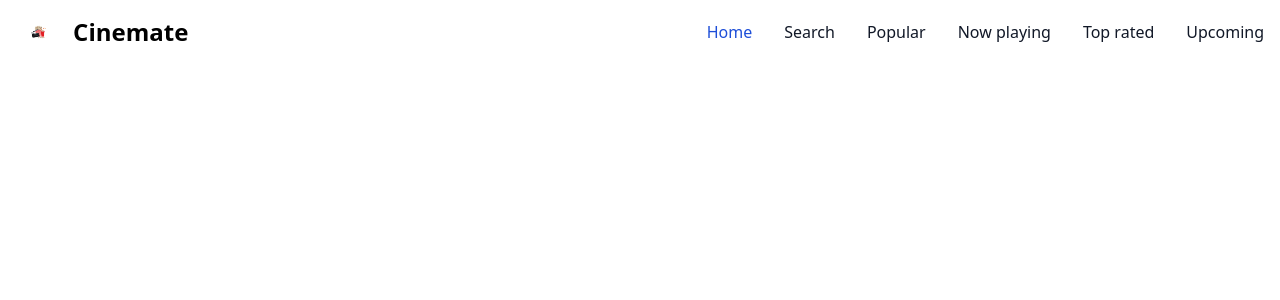
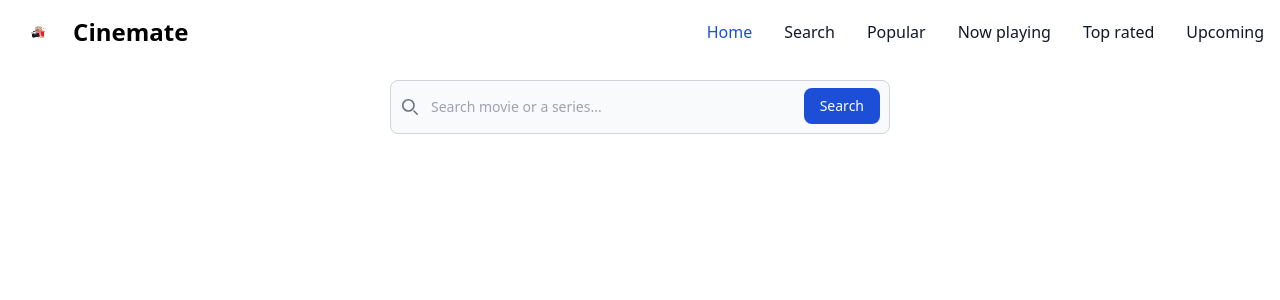
Before and after one commit to BrahimMasmoudi/formation-by-noor-fakhry, a Nuxt app: page /search in a window 1280 px wide. Shown: the top 300 px of the page. Built offline with nearby package versions, Linux system fonts and the light colour scheme.

Commit message:
search working

```diff
--- a/pages/popular.vue
+++ b/pages/popular.vue
@@ -9,6 +9,12 @@
         <MovieCard :movie="movie"/>
       </li>
     </ul>
+  </section>
+
+  <section>
+    <h1 class=" mb-4 text-4xl font-extrabold leading-none tracking-tight text-gray-900 md:text-5xl lg:text-6xl">
+      Now playing TV series
+    </h1>
 
     <ul class="grid grid-cols-5 gap">
       <li v-for="serie in data?.series?.results ??[]">
@@ -16,6 +22,7 @@
       </li>
     </ul>
   </section>
+
 </template>
 
 <script setup lang="ts">
--- a/pages/search.vue
+++ b/pages/search.vue
@@ -1,8 +1,77 @@
 <template>
+  <div class="w-auto flex items-center justify-center">
+    <form style="width: 500px" class="mt-4">
+      <label for="default-search" class="mb-2 text-sm font-medium text-gray-900 sr-only dark:text-white">Search</label>
+      <div class="relative">
+        <div class="absolute inset-y-0 start-0 flex items-center ps-3 pointer-events-none">
+          <svg class="w-4 h-4 text-gray-500 dark:text-gray-400" aria-hidden="true" xmlns="http://www.w3.org/2000/svg"
+               fill="none" viewBox="0 0 20 20">
+            <path stroke="currentColor" stroke-linecap="round" stroke-linejoin="round" stroke-width="2"
+                  d="m19 19-4-4m0-7A7 7 0 1 1 1 8a7 7 0 0 1 14 0Z"/>
+          </svg>
+        </div>
+        <input v-model="search" type="text"
+               class="block w-full p-4 ps-10 text-sm text-gray-900 border border-gray-300 rounded-lg bg-gray-50 focus:ring-blue-500 focus:border-blue-500 dark:bg-gray-700 dark:border-gray-600 dark:placeholder-gray-400 dark:text-white dark:focus:ring-blue-500 dark:focus:border-blue-500"
+               placeholder="Search movie or a series..."
+               @keydown.enter.prevent="onSubmitClick"
+               required/>
+        <button @click="onSubmitClick"
+                type="button"
+                :disabled="search.length === 0"
+                class="text-white absolute end-2.5 bottom-2.5 bg-blue-700 hover:bg-blue-800 focus:ring-4 focus:outline-none focus:ring-blue-300 font-medium rounded-lg text-sm px-4 py-2 dark:bg-blue-600 dark:hover:bg-blue-700 dark:focus:ring-blue-800">
+          Search
+        </button>
+      </div>
+    </form>
+  </div>
 
+
+  <section v-if="movies.length>0">
+    <h1 class=" mb-4 text-4xl font-extrabold leading-none tracking-tight text-gray-900 md:text-5xl lg:text-6xl">
+      Now playing Movies
+    </h1>
+
+    <ul class="grid grid-cols-5 gap">
+      <li v-for="movie in movies ??[]">
+        <MovieCard :movie="movie"/>
+      </li>
+    </ul>
+  </section>
+
+  <section v-if="series.length>0">
+    <h1 class=" mb-4 text-4xl font-extrabold leading-none tracking-tight text-gray-900 md:text-5xl lg:text-6xl">
+      Now playing TV series
+    </h1>
+
+    <ul class="grid grid-cols-5 gap">
+      <li v-for="serie in series ??[]">
+        <SeriesCard :series="serie"/>
+      </li>
+    </ul>
+  </section>
 </template>
 
 <script setup lang="ts">
+import type {Movie} from "~/types/movie";
+import type {Series} from "~/types/series";
+
+const search = ref('')
+
+const movies = ref<Movie[]>([])
+const series = ref<Series[]>([])
+
+const onSubmitClick  = async () => {
+  await useFetch('/api/movies/search', {
+    query: {
+      search: search.value
+    },
+    transform: data => {
+      console.log(data)
+      movies.value = data.movies.results
+      series.value = data.series.results
+    }
+  })
+}
 
 </script>
 
```
Also changed, not shown: 2 other files (tests, documents, lock files or other folders).
